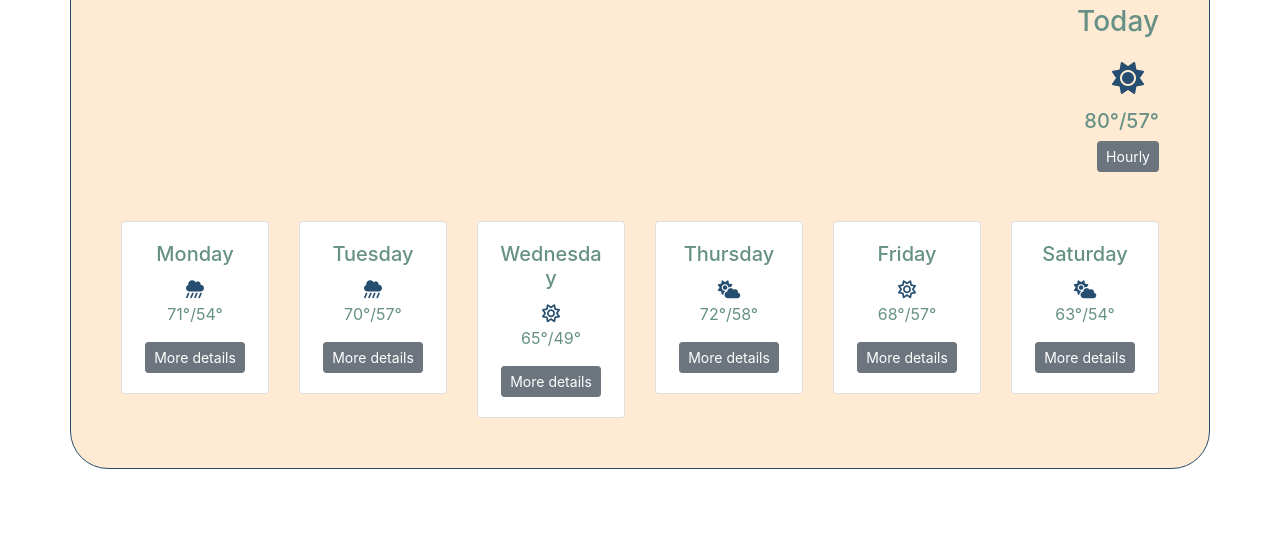
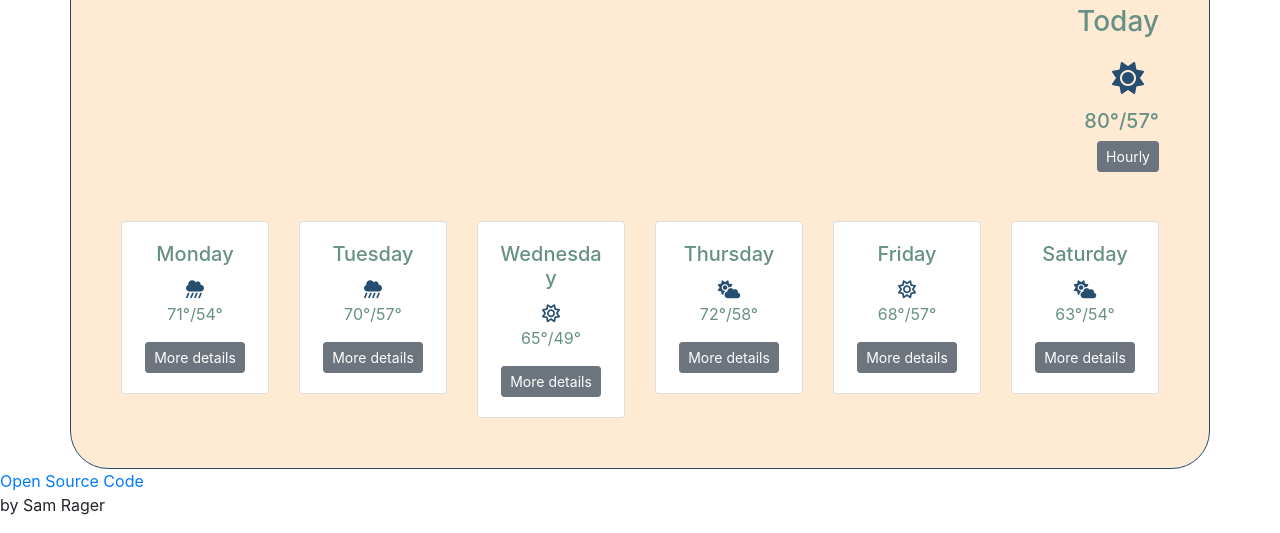
Before and after one commit to coderager/Rager-Weather-App, a plain HTML site: page index.html in a window 1280 px wide. Shown: the part 290-823 px from the top of the page. Before the commit the page ends 800 px from the top, so only its background shows below. Drawn offline with nearby package versions, Linux system fonts and the light colour scheme.

Commit message:
Added in Open Source Code

```diff
--- a/index.html
+++ b/index.html
@@ -180,6 +180,10 @@
         </div>
       </div>
     </div>
+    <a href="https://github.com/coderager/Rager-Weather-App" target="_blank">
+      Open Source Code</a
+    >
+    <p><span>by Sam Rager</span></p>
     <script src="java Week Five.js"></script>
   </body>
 </html>
```
